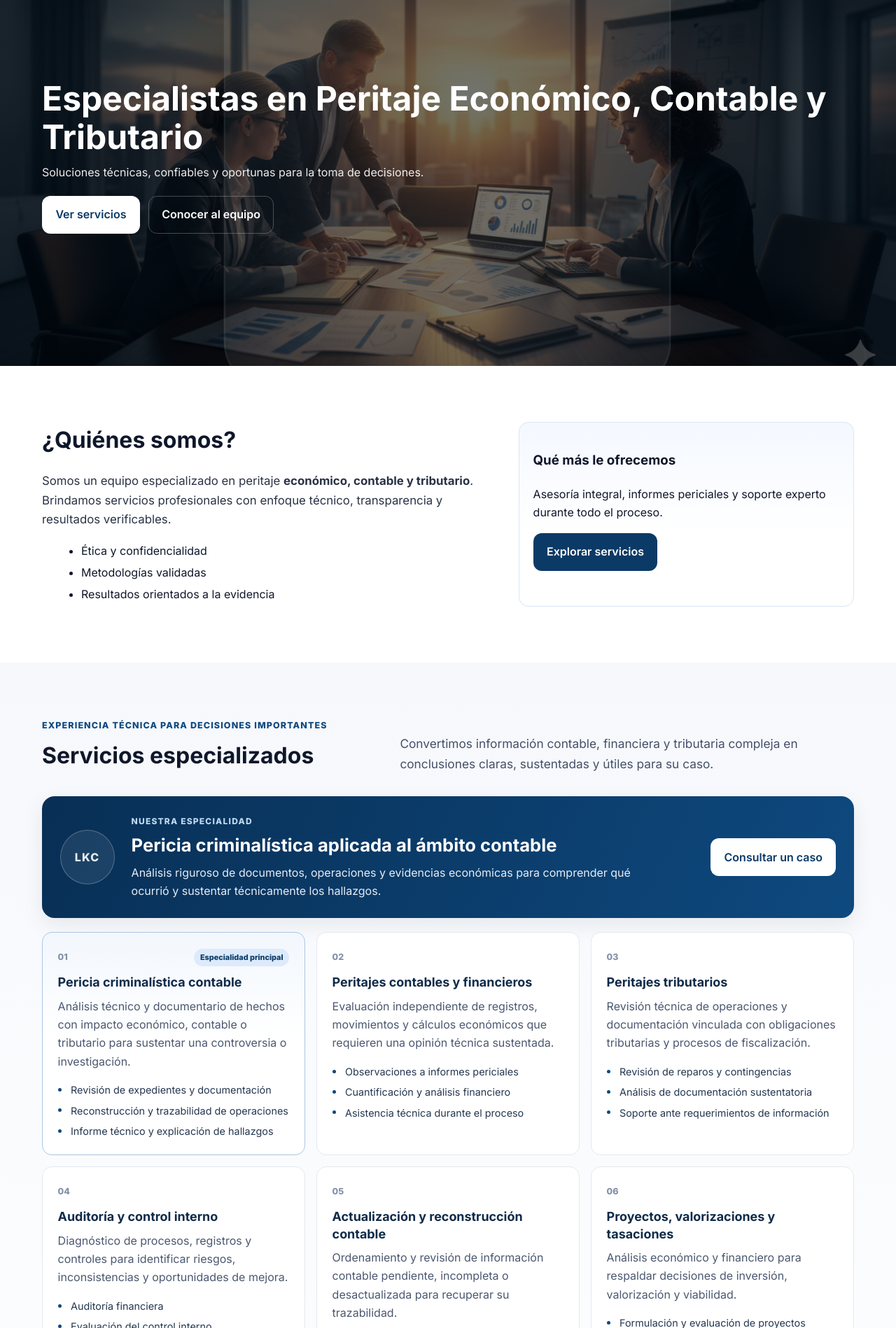
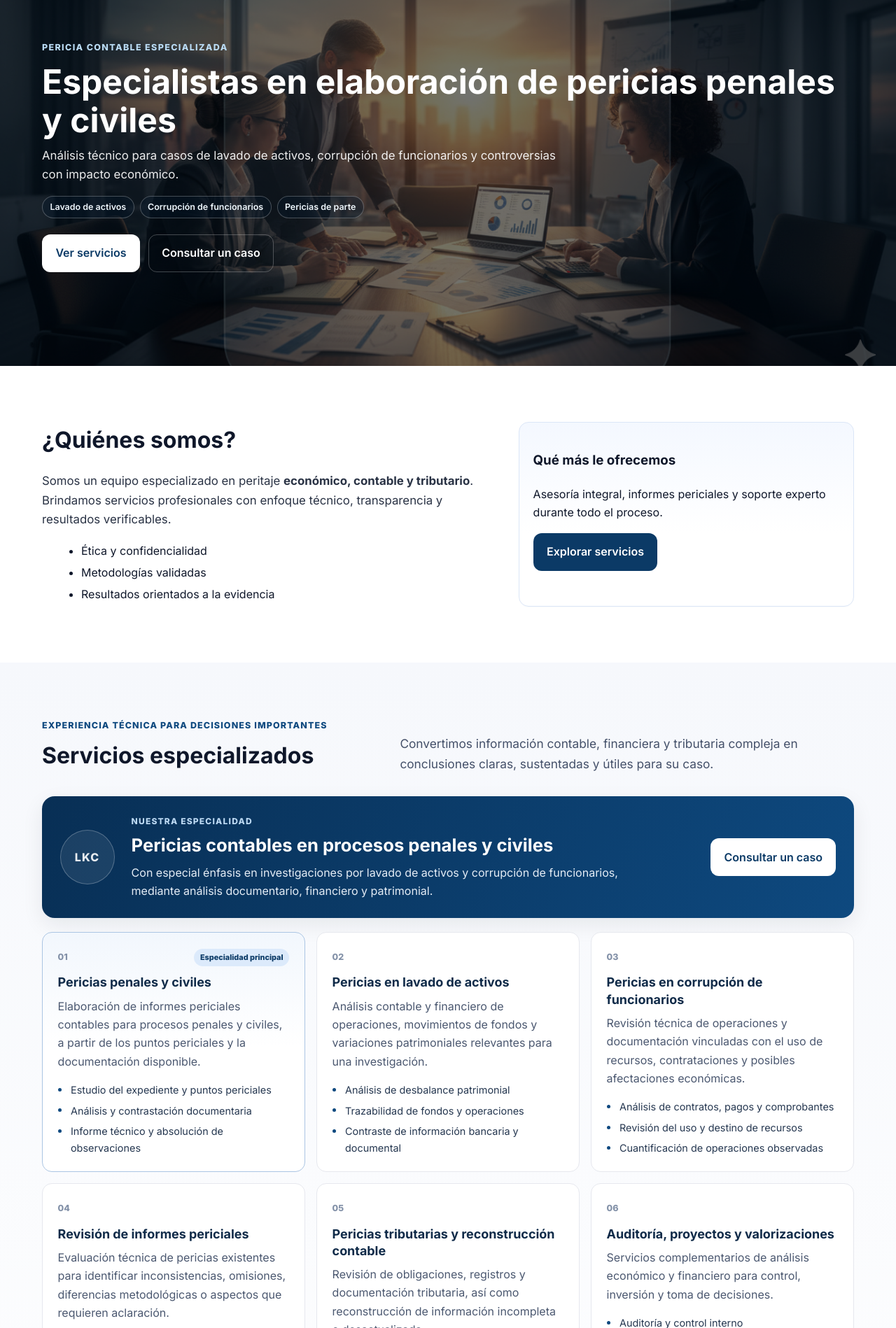
Before and after one commit to RamiroGuzmanCh/LKC, an Angular app: page / in a window 1280 px wide. Shown: the part 182-2080 px from the top of the page at 70% size. Built offline with nearby package versions, Linux system fonts and the light colour scheme.

Commit message:
feat: highlight legal forensic services and consultation flow

```diff
--- a/src/app/components/footer/footer.component.html
+++ b/src/app/components/footer/footer.component.html
@@ -1,4 +1,4 @@
-<footer id="contacto" class="footer">
+<footer id="pie-pagina" class="footer">
   <div class="container footer__grid">
     <section><h2 class="footer__title">¿Quiénes somos?</h2><p class="footer__text">Especialistas en economía, contabilidad y tributación. Peritajes y asesoría técnica.</p></section>
     <nav aria-label="Entidades relacionadas"><h2 class="footer__title">Enlaces relacionados</h2><ul class="links"><li><a target="_blank" rel="noopener noreferrer" href="https://www.sbs.gob.pe/">SBS</a></li><li><a target="_blank" rel="noopener noreferrer" href="https://www.sunat.gob.pe/">SUNAT</a></li><li><a target="_blank" rel="noopener noreferrer" href="https://www.mef.gob.pe/">MEF</a></li></ul></nav>
--- a/src/app/components/hero/hero.component.html
+++ b/src/app/components/hero/hero.component.html
@@ -3,11 +3,15 @@
   <div class="hero__overlay"></div>
   <div class="container hero__inner">
     <div class="hero__copy">
-      <h1 id="hero-title" class="hero__title">Especialistas en Peritaje Económico, Contable y Tributario</h1>
-      <p class="hero__subtitle">Soluciones técnicas, confiables y oportunas para la toma de decisiones.</p>
+      <p class="hero__eyebrow">Pericia contable especializada</p>
+      <h1 id="hero-title" class="hero__title">Especialistas en elaboración de pericias penales y civiles</h1>
+      <p class="hero__subtitle">Análisis técnico para casos de lavado de activos, corrupción de funcionarios y controversias con impacto económico.</p>
+      <div class="hero__specialties" aria-label="Especialidades destacadas">
+        <span>Lavado de activos</span><span>Corrupción de funcionarios</span><span>Pericias de parte</span>
+      </div>
       <div class="hero__actions">
         <a class="btn btn--primary" href="#servicios">Ver servicios</a>
-        <a class="btn btn--ghost" href="#equipo">Conocer al equipo</a>
+        <a class="btn btn--ghost" href="#contacto">Consultar un caso</a>
       </div>
     </div>
   </div>
--- a/src/app/components/services/services.component.html
+++ b/src/app/components/services/services.component.html
@@ -15,10 +15,10 @@
       <div class="expertise-banner__mark" aria-hidden="true">LKC</div>
       <div>
         <p class="expertise-banner__eyebrow">Nuestra especialidad</p>
-        <h3>Pericia criminalística aplicada al ámbito contable</h3>
-        <p>Análisis riguroso de documentos, operaciones y evidencias económicas para comprender qué ocurrió y sustentar técnicamente los hallazgos.</p>
+        <h3>Pericias contables en procesos penales y civiles</h3>
+        <p>Con especial énfasis en investigaciones por lavado de activos y corrupción de funcionarios, mediante análisis documentario, financiero y patrimonial.</p>
       </div>
-      <a class="btn btn--light" href="#orientacion">Consultar un caso</a>
+      <a class="btn btn--light" href="#contacto">Consultar un caso</a>
     </article>
 
     <div class="services-grid">
@@ -48,14 +48,14 @@
       </ul>
     </div>
 
-    <aside id="orientacion" class="service-cta">
+    <aside class="service-cta">
       <div>
         <p class="section-kicker">Orientación inicial</p>
-        <h3>Cuéntenos brevemente su caso</h3>
-        <p>Revisaremos qué tipo de análisis podría necesitar y qué documentación conviene reunir para una primera conversación.</p>
+        <h3>¿No sabe qué tipo de pericia necesita?</h3>
+        <p>Explique brevemente el proceso, su ciudad y lo que necesita esclarecer. Le indicaremos cómo continuar y qué información conviene reunir.</p>
       </div>
       <div class="service-cta__actions">
-        <a class="btn btn--brand" href="https://wa.me/51962308589?text=Hola%2C%20quisiera%20consultar%20sobre%20un%20servicio%20de%20LKC%20Asesores" target="_blank" rel="noopener noreferrer">Consultar por WhatsApp</a>
+        <a class="btn btn--brand" href="https://wa.me/51962308589?text=Hola%2C%20quisiera%20consultar%20sobre%20una%20pericia%20penal%20o%20civil.%20Mi%20caso%20se%20encuentra%20en%3A%20" target="_blank" rel="noopener noreferrer">Consultar por WhatsApp</a>
         <a class="text-link" href="mailto:conectados@lkcasesoresecontrib.com">Enviar un correo <span aria-hidden="true">→</span></a>
       </div>
     </aside>
--- a/src/app/components/services/services.component.ts
+++ b/src/app/components/services/services.component.ts
@@ -10,44 +10,44 @@ export class ServicesComponent {
   protected readonly services = [
     {
       number: '01',
-      title: 'Pericia criminalística contable',
-      description: 'Análisis técnico y documentario de hechos con impacto económico, contable o tributario para sustentar una controversia o investigación.',
-      items: ['Revisión de expedientes y documentación', 'Reconstrucción y trazabilidad de operaciones', 'Informe técnico y explicación de hallazgos'],
+      title: 'Pericias penales y civiles',
+      description: 'Elaboración de informes periciales contables para procesos penales y civiles, a partir de los puntos periciales y la documentación disponible.',
+      items: ['Estudio del expediente y puntos periciales', 'Análisis y contrastación documentaria', 'Informe técnico y absolución de observaciones'],
       featured: true,
     },
     {
       number: '02',
-      title: 'Peritajes contables y financieros',
-      description: 'Evaluación independiente de registros, movimientos y cálculos económicos que requieren una opinión técnica sustentada.',
-      items: ['Observaciones a informes periciales', 'Cuantificación y análisis financiero', 'Asistencia técnica durante el proceso'],
+      title: 'Pericias en lavado de activos',
+      description: 'Análisis contable y financiero de operaciones, movimientos de fondos y variaciones patrimoniales relevantes para una investigación.',
+      items: ['Análisis de desbalance patrimonial', 'Trazabilidad de fondos y operaciones', 'Contraste de información bancaria y documental'],
       featured: false,
     },
     {
       number: '03',
-      title: 'Peritajes tributarios',
-      description: 'Revisión técnica de operaciones y documentación vinculada con obligaciones tributarias y procesos de fiscalización.',
-      items: ['Revisión de reparos y contingencias', 'Análisis de documentación sustentatoria', 'Soporte ante requerimientos de información'],
+      title: 'Pericias en corrupción de funcionarios',
+      description: 'Revisión técnica de operaciones y documentación vinculadas con el uso de recursos, contrataciones y posibles afectaciones económicas.',
+      items: ['Análisis de contratos, pagos y comprobantes', 'Revisión del uso y destino de recursos', 'Cuantificación de operaciones observadas'],
       featured: false,
     },
     {
       number: '04',
-      title: 'Auditoría y control interno',
-      description: 'Diagnóstico de procesos, registros y controles para identificar riesgos, inconsistencias y oportunidades de mejora.',
-      items: ['Auditoría financiera', 'Evaluación del control interno', 'Recomendaciones y plan de mejora'],
+      title: 'Revisión de informes periciales',
+      description: 'Evaluación técnica de pericias existentes para identificar inconsistencias, omisiones, diferencias metodológicas o aspectos que requieren aclaración.',
+      items: ['Observaciones técnicas', 'Contraste de cálculos y conclusiones', 'Asistencia para sustentar los hallazgos'],
       featured: false,
     },
     {
       number: '05',
-      title: 'Actualización y reconstrucción contable',
-      description: 'Ordenamiento y revisión de información contable pendiente, incompleta o desactualizada para recuperar su trazabilidad.',
-      items: ['Conciliación y revisión de saldos', 'Regularización de registros', 'Preparación de información de respaldo'],
+      title: 'Pericias tributarias y reconstrucción contable',
+      description: 'Revisión de obligaciones, registros y documentación tributaria, así como reconstrucción de información incompleta o desactualizada.',
+      items: ['Revisión de reparos y contingencias', 'Conciliación y análisis de saldos', 'Preparación de información sustentatoria'],
       featured: false,
     },
     {
       number: '06',
-      title: 'Proyectos, valorizaciones y tasaciones',
-      description: 'Análisis económico y financiero para respaldar decisiones de inversión, valorización y viabilidad.',
-      items: ['Formulación y evaluación de proyectos', 'Análisis de factibilidad', 'Valorizaciones y tasaciones'],
+      title: 'Auditoría, proyectos y valorizaciones',
+      description: 'Servicios complementarios de análisis económico y financiero para control, inversión y toma de decisiones.',
+      items: ['Auditoría y control interno', 'Formulación y evaluación de proyectos', 'Valorizaciones y tasaciones'],
       featured: false,
     },
   ];
--- a/src/app/components/team/team.component.html
+++ b/src/app/components/team/team.component.html
@@ -4,7 +4,7 @@
       <p class="section-kicker">Especialista a cargo</p>
       <h2 class="section__title">Una atención técnica y cercana</h2>
       <p>Cada consulta se analiza desde sus documentos, antecedentes y objetivos para determinar el enfoque más conveniente antes de iniciar el trabajo.</p>
-      <a class="text-link" href="#orientacion">Solicitar orientación <span aria-hidden="true">→</span></a>
+      <a class="text-link" href="#contacto">Solicitar orientación <span aria-hidden="true">→</span></a>
     </header>
 
     <article class="expert-profile">
--- a/src/index.html
+++ b/src/index.html
@@ -2,10 +2,10 @@
 <html lang="es">
 <head>
   <meta charset="utf-8">
-  <title>LKC Asesores – Peritaje económico, contable y tributario</title>
+  <title>LKC Asesores – Pericias penales y civiles en Perú</title>
   <base href="/">
   <meta name="viewport" content="width=device-width, initial-scale=1">
-  <meta name="description" content="LKC Asesores: especialistas en peritaje económico, contable y tributario. Asesoría técnica e informes periciales.">
+  <meta name="description" content="Especialistas en elaboración de pericias contables penales y civiles, con énfasis en lavado de activos y corrupción de funcionarios. Atención en Lima y provincias.">
   <meta name="theme-color" content="#0b3a66">
   <link rel="preconnect" href="https://fonts.googleapis.com">
   <link rel="preconnect" href="https://fonts.gstatic.com" crossorigin>
--- a/src/styles.css
+++ b/src/styles.css
@@ -182,9 +182,34 @@ img {
   font-size: clamp(28px, 4.5vw, 48px);
   margin: 0 0 0.6rem;
 }
+.hero__eyebrow {
+  margin: 0 0 0.6rem;
+  color: #b9daf3;
+  font-size: 0.78rem;
+  font-weight: 800;
+  letter-spacing: 0.11em;
+  text-transform: uppercase;
+}
 .hero__subtitle {
   opacity: 0.92;
-  margin: 0 0 1.25rem;
+  max-width: 760px;
+  margin: 0 0 1rem;
+  font-size: 1.05rem;
+}
+.hero__specialties {
+  display: flex;
+  flex-wrap: wrap;
+  gap: 0.5rem;
+  margin-bottom: 1.4rem;
+}
+.hero__specialties span {
+  padding: 0.3rem 0.65rem;
+  border: 1px solid rgb(255 255 255 / 25%);
+  border-radius: 999px;
+  color: #eff7fd;
+  background: rgb(4 25 46 / 34%);
+  font-size: 0.78rem;
+  font-weight: 600;
 }
 .hero__actions {
   display: flex;
@@ -565,6 +590,26 @@ img {
 .expert-profile__footer a { color: var(--brand); font-weight: 700; text-decoration: none; }
 .expert-profile__footer a:hover { text-decoration: underline; }
 
+/* Consulta */
+.consultation { background: #fff; }
+.consultation__header { display: grid; grid-template-columns: 1fr 0.9fr; align-items: end; gap: 2rem; margin-bottom: 2rem; }
+.consultation__header .section__title { max-width: 650px; margin-bottom: 0; }
+.consultation__header > p { margin: 0; color: #4b5870; font-size: 1.03rem; }
+.consultation-steps { display: grid; grid-template-columns: repeat(3, 1fr); gap: 1rem; margin: 0; padding: 0; list-style: none; counter-reset: steps; }
+.consultation-steps li { position: relative; display: flex; gap: 1rem; padding: 1.3rem; border: 1px solid var(--line); border-radius: var(--radius); background: #fff; }
+.consultation-step__number { display: grid; flex: 0 0 auto; place-items: center; width: 38px; height: 38px; border-radius: 50%; color: #fff; background: var(--brand); font-weight: 800; }
+.consultation-steps h3 { margin: 0 0 0.35rem; color: #102b49; font-size: 1.05rem; }
+.consultation-steps p { margin: 0; color: #556278; font-size: 0.9rem; }
+.consultation-guide { display: grid; grid-template-columns: 1.25fr 0.75fr; gap: 2rem; align-items: center; margin-top: 1.25rem; padding: clamp(1.4rem, 3vw, 2rem); border-radius: calc(var(--radius) + 4px); color: #fff; background: linear-gradient(115deg, #082f55 0%, var(--brand-2) 100%); }
+.consultation-guide h3 { margin: 0 0 0.8rem; font-size: 1.25rem; }
+.consultation-guide ul { display: grid; grid-template-columns: 1fr 1fr; gap: 0.45rem 1.2rem; margin: 0; padding-left: 1.1rem; color: #e4eef7; font-size: 0.9rem; }
+.consultation-guide__note { margin: 1rem 0 0; color: #bcd1e3; font-size: 0.78rem; }
+.consultation-guide__action { display: flex; flex-direction: column; align-items: stretch; gap: 0.75rem; }
+.consultation-guide__action > p { margin: 0; color: #bdd9ed; text-align: center; font-size: 0.78rem; font-weight: 700; text-transform: uppercase; }
+.consultation-guide__action .btn { text-align: center; }
+.consultation-guide__email { color: #fff; text-align: center; font-size: 0.85rem; overflow-wrap: anywhere; }
+.consultation__disclaimer { max-width: 900px; margin: 1rem auto 0; color: #718096; font-size: 0.76rem; text-align: center; }
+
 /* CTA */
 .cta {
   background: linear-gradient(90deg, var(--brand) 0%, var(--brand-2) 100%);
@@ -648,7 +693,12 @@ img {
     grid-template-columns: 1fr 1fr 1fr;
   }
   .experience-layout,
-  .team-layout {
+  .team-layout,
+  .consultation__header,
+  .consultation-guide {
+    grid-template-columns: 1fr;
+  }
+  .consultation-steps {
     grid-template-columns: 1fr;
   }
   .footer__grid {
@@ -759,6 +809,12 @@ img {
   .hero__actions {
     justify-content: center;
   }
+  .hero__specialties {
+    justify-content: center;
+  }
+  .consultation-guide ul {
+    grid-template-columns: 1fr;
+  }
 }
 
 /* =========================
```
Also changed, not shown: src/app/components/contact-cta/contact-cta.component.html (+41 -4 lines).
